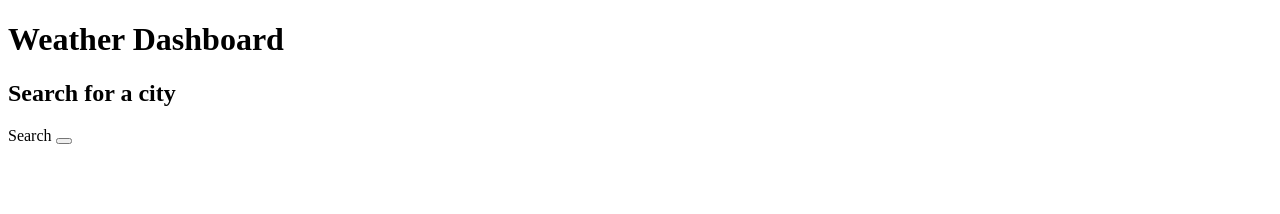
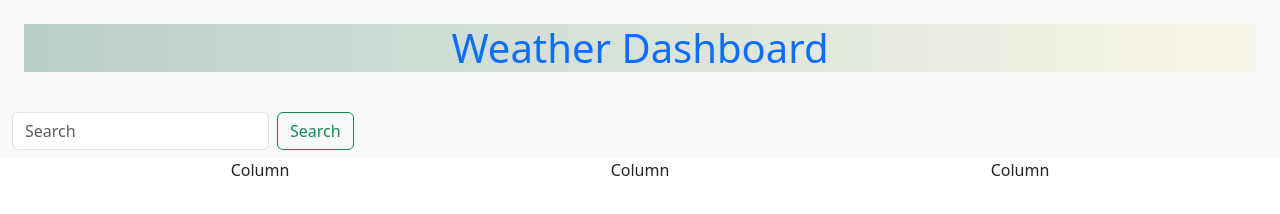
Before and after one commit to alexeflorin/Weather_Dashboard, a plain HTML site: page index.html in a window 1280 px wide. Drawn offline with nearby package versions, Linux system fonts and the light colour scheme.

Commit message:
still need cod

```diff
--- a/Assets/css/style.css
+++ b/Assets/css/style.css
@@ -0,0 +1,6 @@
+
+
+h1 {
+
+    background-image: linear-gradient(to right, rgb(185, 208, 202), rgb(249, 245, 232));
+}
--- a/Assets/js/script.js
+++ b/Assets/js/script.js
@@ -0,0 +1,3 @@
+
+var searchCity
+var apiKey
--- a/index.html
+++ b/index.html
@@ -5,24 +5,50 @@
     <meta http-equiv="X-UA-Compatible" content="IE=edge">
     <meta name="viewport" content="width=device-width, initial-scale=1.0">
     <title>Weather Dashboard</title>
+    <link href="https://cdn.jsdelivr.net/npm/bootstrap@5.3.0-alpha3/dist/css/bootstrap.min.css" rel="stylesheet" integrity="sha384-KK94CHFLLe+nY2dmCWGMq91rCGa5gtU4mk92HdvYe+M/SXH301p5ILy+dN9+nJOZ" crossorigin="anonymous">
     <link rel="stylesheet" href="Assets/css/style.css">
+    <script src="https://ajax.googleapis.com/ajax/libs/jquery/3.6.4/jquery.min.js"></script>
 
-</head>
 <body>
-<header>
-  <h1>
-    Weather Dashboard
-  </h1>
-  <div>
-    <aside>
-      <h2>Search for a city</h2>
-      <div>
-        <imput>Search</imput>
-        <button></button>
-      </div>
-    </aside>
+<header class="container-fluid text-center text-primary bg-light p-4" >
+ <h1 >Weather Dashboard</h1>
+</header>
+<nav class="navbar bg-body-tertiary">
+  <div class="container-fluid">
+    <form class="d-flex" role="search">
+      <input class="form-control me-2" type="search" placeholder="Search" aria-label="Search">
+      <button class="btn btn-outline-success" type="submit">Search</button>
+    </form>
   </div>
-</header>
+</nav>
 
+<div class="container text-center">
+  <div class="row">
+    <div class="col">
+      Column
+    </div>
+    <div class="col">
+      Column
+    </div>
+    <div class="col">
+      Column
+    </div>
+  </div>
+</div>
+
+
+
+<script src="https://cdn.jsdelivr.net/npm/bootstrap@5.3.0-alpha3/dist/js/bootstrap.bundle.min.js" integrity="sha384-ENjdO4Dr2bkBIFxQpeoTz1HIcje39Wm4jDKdf19U8gI4ddQ3GYNS7NTKfAdVQSZe" crossorigin="anonymous"></script>
 </body>
 </html>
+
+<!-- https://api.openweathermap.org/data/2.5/weather?lat={lat}&lon={lon}&appid={API key} -->
+<!-- https://api.openweathermap.org/data/2.5/weather?q={city name},{state code},{country code}&appid={API key} -->
+<!-- 81e825ad1581e700cda654d2fba90839 -->
+
+<!-- $(document).ready(function(){}) -->
+<!-- $(function(){}) -->
+
+<!-- $(function(){
+  $0("#elemnt to be selected").method();
+}); -->
```
